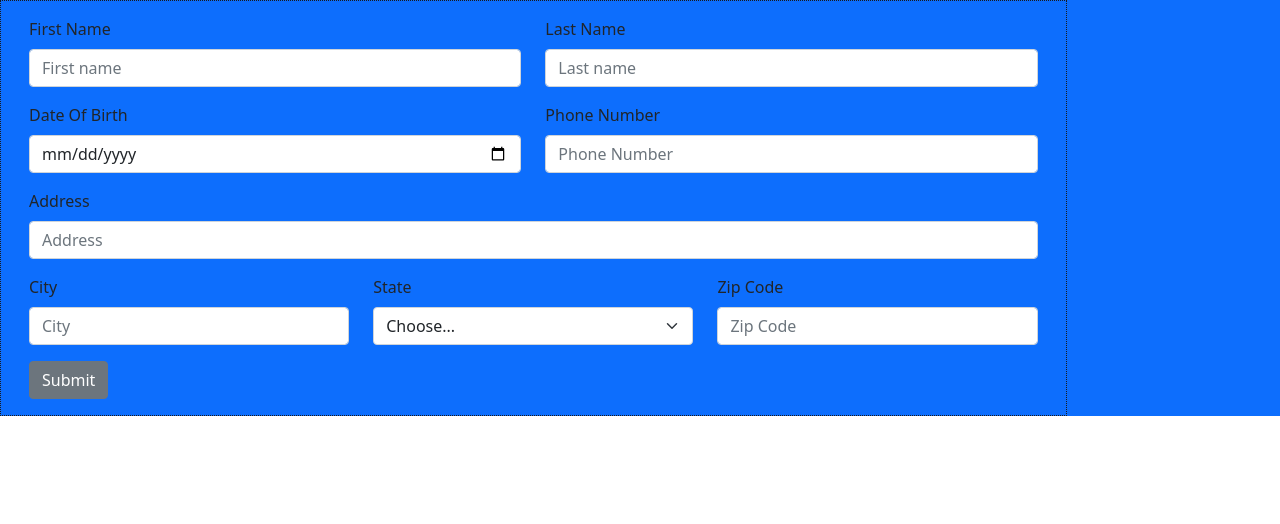
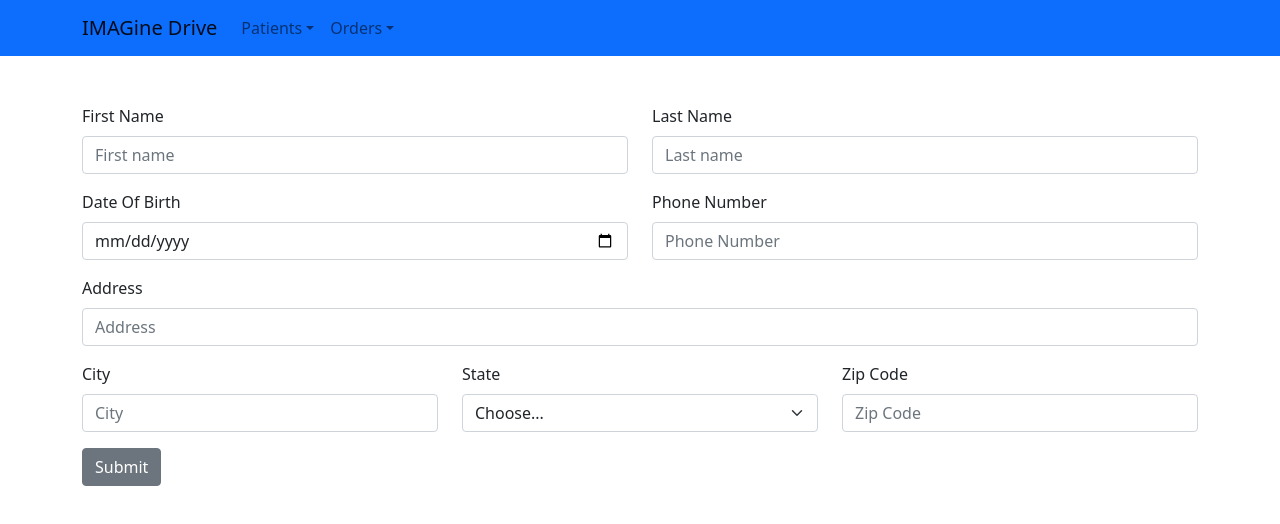
Before and after one commit to gmunoz94/reactDrive, a React (Create React App) app in the folder client/: page / in a window 1280 px wide. Shown: the top 524 px of the page. Built offline with nearby package versions, Linux system fonts and the light colour scheme.

Commit message:
added form validation

```diff
--- a/client/src/App.js
+++ b/client/src/App.js
@@ -6,7 +6,7 @@ import Home from './pages/Home';
 function App() {
   return (
     <Router>
-      <div className='flex-column justify-center align-center min-100-vh bg-primary'>
+      <div>
         <Route exact path="*">
           <Home />
         </Route>
--- /dev/null
+++ b/client/src/components/HeadBar.js
@@ -0,0 +1,30 @@
+import React from 'react';
+import { Container, Nav, Navbar, NavDropdown } from 'react-bootstrap';
+
+const HeadBar = () => {
+    return (
+        <>
+        <Navbar className='mb-5 bg-primary'>
+            <Container>
+                <Navbar.Brand href='/'>IMAGine Drive</Navbar.Brand>
+                <Navbar.Toggle aria-controls='basic-navbar-nav' />
+                <Navbar.Collapse id='basic-navbar-nav'>
+                    <Nav className='me-auto'>
+                        <NavDropdown title="Patients" id='patient-dropdown'>
+                            <NavDropdown.Item href='/patient'>Add Patient</NavDropdown.Item>
+                            <NavDropdown.Item href='/patient/search'>Search Patient</NavDropdown.Item>
+                        </NavDropdown>
+                        <NavDropdown title="Orders" id='order-dropdown'>
+                            <NavDropdown.Item href='/orders'>All Orders</NavDropdown.Item>
+                            <NavDropdown.Item href='/orders/pending'>Pending Orders</NavDropdown.Item>
+                            <NavDropdown.Item href='/orders/ready'>Ready Orders</NavDropdown.Item>
+                        </NavDropdown>
+                    </Nav>
+                </Navbar.Collapse>
+            </Container>
+        </Navbar>
+        </>
+    )
+}
+
+export default HeadBar;
--- a/client/src/components/Splash.js
+++ b/client/src/components/Splash.js
@@ -57,35 +57,35 @@ const Splash = () => {
             <Row className="mb-3">
               <Form.Group as={Col} controlId="formFirstName">
                 <Form.Label>First Name</Form.Label>
-                <Form.Control type="text" placeholder="First name" name='firstName' onChange={handleInputChange} />
+                <Form.Control type="text" placeholder="First name" name='firstName' onChange={handleInputChange} required />
               </Form.Group>
               <Form.Group as={Col} controlId="formLastName">
                 <Form.Label>Last Name</Form.Label>
-                <Form.Control type="text" placeholder="Last name" name='lastName' onChange={handleInputChange} />
+                <Form.Control type="text" placeholder="Last name" name='lastName' onChange={handleInputChange} required />
               </Form.Group>
             </Row>
             <Row>
               <Form.Group as={Col} className="mb-3" controlId="formDOB">
                 <Form.Label>Date Of Birth</Form.Label>
-                <Form.Control type="date" placeholder="Date of Birth" name='dateOfBirth' onChange={handleInputChange}/>
+                <Form.Control type="date" placeholder="Date of Birth" name='dateOfBirth' onChange={handleInputChange} required />
               </Form.Group>
               <Form.Group as={Col} controlId="formNumber">
                 <Form.Label>Phone Number</Form.Label>
-                <Form.Control type="number" placeholder="Phone Number" name='phoneNumber' onChange={handleInputChange} />
+                <Form.Control type="number" placeholder="Phone Number" name='phoneNumber' onChange={handleInputChange} required />
               </Form.Group>
             </Row>
             <Form.Group className="mb-3" controlId="formAddress">
               <Form.Label>Address</Form.Label>
-              <Form.Control type="text" placeholder="Address" name='address' onChange={handleInputChange}/>
+              <Form.Control type="text" placeholder="Address" name='address' onChange={handleInputChange} required />
             </Form.Group>
             <Row className="mb-3">
               <Form.Group as={Col} controlId="formCity">
                 <Form.Label>City</Form.Label>
-                <Form.Control type="text" placeholder="City" name='city' onChange={handleInputChange} />
+                <Form.Control type="text" placeholder="City" name='city' onChange={handleInputChange} required />
               </Form.Group>
               <Form.Group as={Col} controlId="formState">
                 <Form.Label>State</Form.Label>
-                <Form.Select defaultValue="Select" name='state' onChange={handleInputChange}>
+                <Form.Select defaultValue="Select" name='state' onChange={handleInputChange} required >
                   <option>Choose...</option>
                   <option value="Alabama">AL : Alabama</option>
                   <option value="Alaska">AK : Alaska</option>
@@ -141,7 +141,7 @@ const Splash = () => {
               </Form.Group>
               <Form.Group as={Col} controlId="formZip">
                 <Form.Label>Zip Code</Form.Label>
-                <Form.Control type="number" placeholder="Zip Code" name='zipCode' onChange={handleInputChange} />
+                <Form.Control type="number" placeholder="Zip Code" name='zipCode' onChange={handleInputChange} required />
               </Form.Group>
             </Row>
             <Button variant="secondary" type="submit">
--- a/client/src/pages/Home.js
+++ b/client/src/pages/Home.js
@@ -1,18 +1,13 @@
 import React from "react";
 import Splash from '../components/Splash'
+import HeadBar from '../components/HeadBar'
 
 const Home = () => {
 
   return (
     <main>
-      <div className="flex-row justify-center">
-        <div
-          className="col-12 col-md-10 mb-3 p-3"
-          style={{ border: '1px dotted #1a1a1a' }}
-        >
-          <Splash />
-        </div>
-      </div>
+      <HeadBar />
+      <Splash />
     </main>
   );
 };
```
Also changed, not shown: client/src/utils/mutations.js (deleted, +0 -17 lines), client/src/utils/queries.js (deleted, +0 -13 lines), client/src/components/FootBar.js (added), 2 other files (tests, documents, lock files or other folders).
